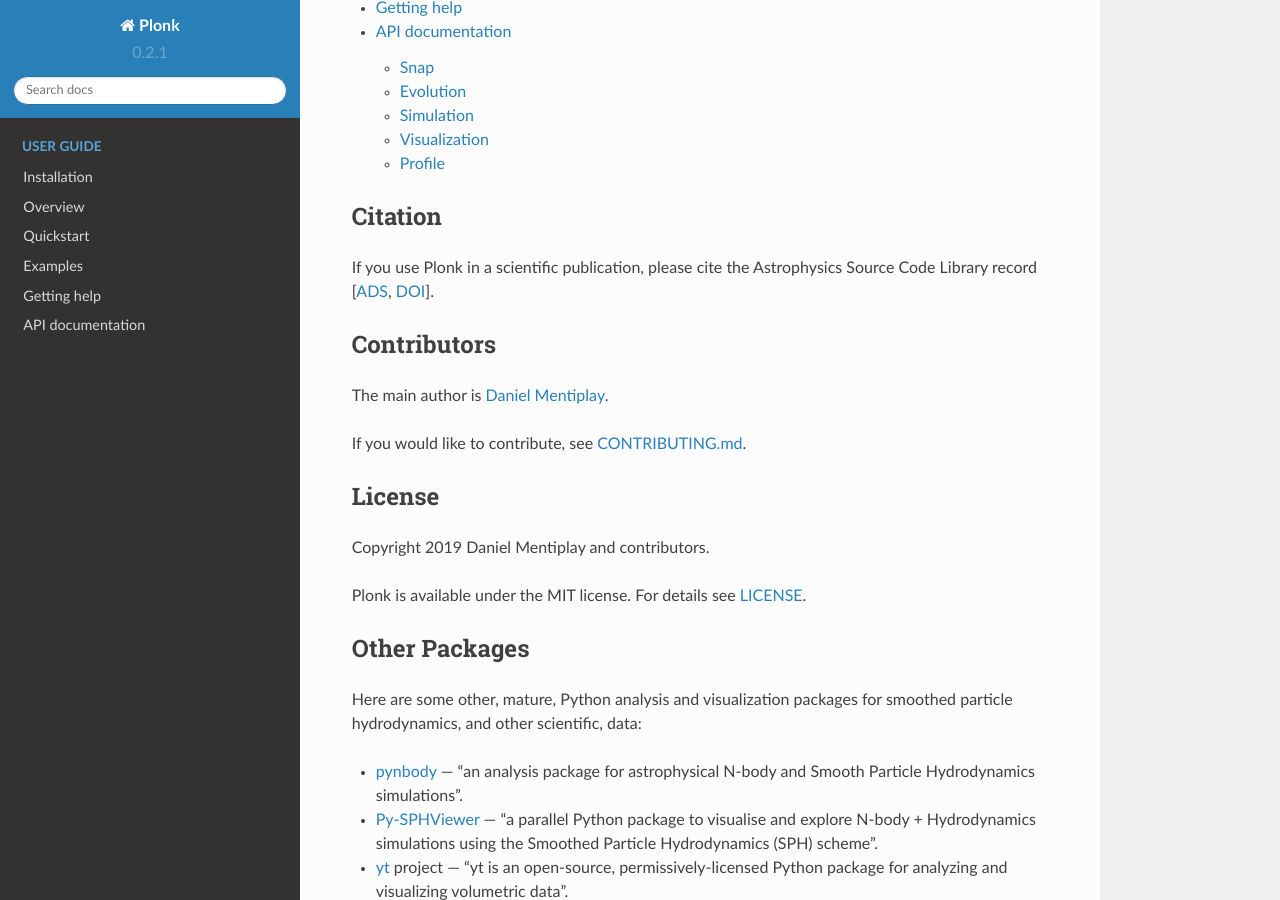
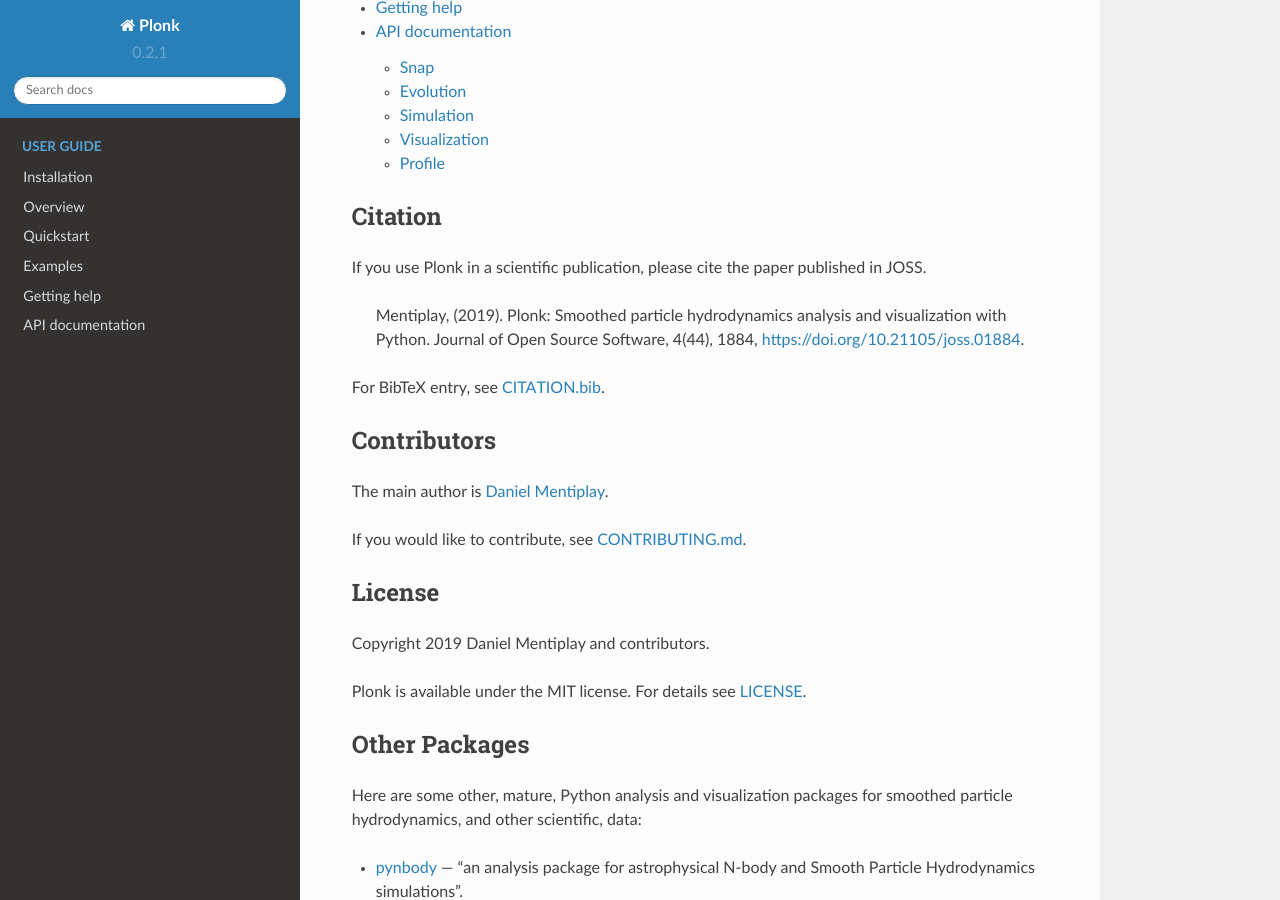
Before and after one commit to dmentipl/plonk, a Sphinx documentation site: the page built from docs/source/index.rst, in a window 1280 px wide and 900 px high, scrolled down 1201 px. Built offline with Sphinx 7.4.7 and the Read the Docs theme 2.0.0, drawn with Linux system fonts in a browser that asks for light colours; formulas are drawn with MathJax 3.

Commit message:
Change citation to JOSS paper in docs

```diff
--- a/docs/source/index.rst
+++ b/docs/source/index.rst
@@ -38,10 +38,15 @@ tools bundled with Phantom, and to the visualization tool Splash.
 Citation
 --------
 
-If you use Plonk in a scientific publication, please cite the Astrophysics
-Source Code Library record
-[`ADS <https://ui.adsabs.harvard.edu/abs/2019ascl.soft07009M/>`_,
-`DOI <http://ascl.net/1907.009>`_].
+If you use Plonk in a scientific publication, please cite the paper published in
+JOSS.
+
+    Mentiplay, (2019). Plonk: Smoothed particle hydrodynamics analysis and
+    visualization with Python. Journal of Open Source Software, 4(44), 1884,
+    `<https://doi.org/10.21105/joss.01884>`_.
+
+For BibTeX entry, see
+`CITATION.bib <https://github.com/dmentipl/plonk/blob/master/CITATION.bib>`_.
 
 ------------
 Contributors
```
